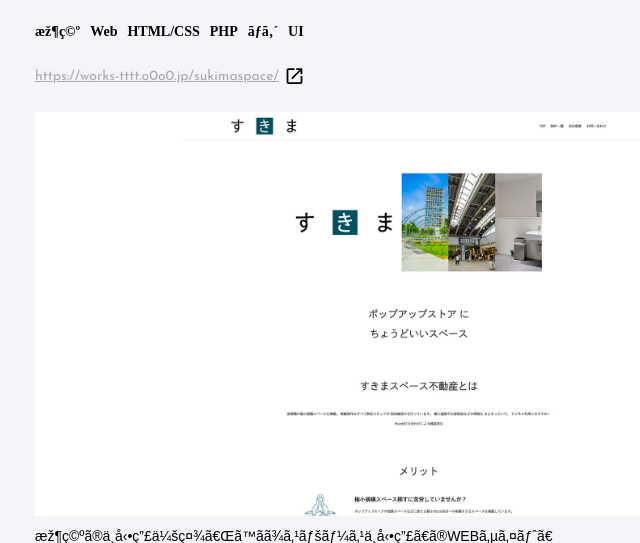
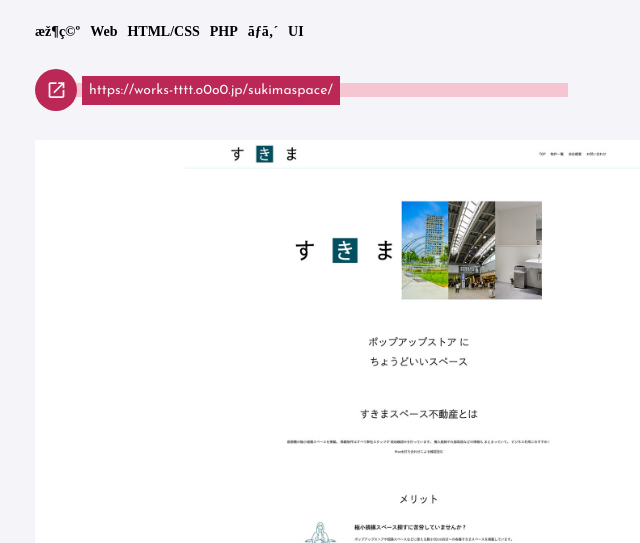
Before and after one commit to matsu-kaze/too4moorii, a PHP site: page /works/sukimaspace/ in a window 1280 px wide. Shown: the part 88-631 px from the top of the page, without its empty margins (221-861 px from the left). Run offline with PHP 8.4, Linux system fonts and the light colour scheme; some web fonts are replaced.

Commit message:
作品名リンクの調整

```diff
--- a/common/css/style.css
+++ b/common/css/style.css
@@ -156,7 +156,8 @@ p.josefin {
 }
 
 .l-workshero a {
-  color: #aaa;
+  color: #f4f4f9;
+  text-decoration: none;
 }
 
 .l-works-nav a {
@@ -517,8 +518,19 @@ body {
   align-items: center;
   gap: 5px;
 }
-#l-works .l-workshero-link > svg {
+#l-works .l-workshero-link > div {
+  align-items: center;
+}
+#l-works .l-workshero-link > div > svg {
   width: 1.5rem;
+  fill: #f4f4f9;
+}
+#l-works .l-workshero-link .c-circle::before {
+  width: 5dwv;
+}
+#l-works .l-workshero-a {
+  background-color: #bb2855;
+  padding: 0.5rem;
 }
 #l-works .l-worksissue dl dt {
   border-bottom: solid 0.5px;
--- a/common/scss/01_foundation/_font.scss
+++ b/common/scss/01_foundation/_font.scss
@@ -43,7 +43,8 @@ p {
 
 .l-workshero {
   a {
-    color: v.$gray;
+    color: v.$white;
+    text-decoration: none;
   }
 }
 
--- a/common/scss/02_layout/_layout.scss
+++ b/common/scss/02_layout/_layout.scss
@@ -232,9 +232,22 @@ body {
     display: flex;
     align-items: center;
     gap: 5px;
-    > svg {
-      width: 1.5rem;
+    >div{
+      align-items: center;
+      > svg {
+        width: 1.5rem;
+        fill: v.$white;
+      }
     }
+    .c-circle{
+      &::before{
+        width: 5dwv;
+      }
+    }
+  }
+  .l-workshero-a{
+    background-color: #bb2855;
+    padding: 0.5rem;
   }
 
   .l-worksissue {
--- a/works/sukimaspace/index.html
+++ b/works/sukimaspace/index.html
@@ -25,18 +25,20 @@
     <section id="works-detail" class="l-workshero c-inner">
       <div class="l-workshero-image">
         <div class="l-workshero-link">
+          <div class="c-circle">
+            <svg height="24px" viewBox="0 -960 960 960" width="24px">
+            <path
+              d="M200-120q-33 0-56.5-23.5T120-200v-560q0-33 23.5-56.5T200-840h280v80H200v560h560v-280h80v280q0 33-23.5 56.5T760-120H200Zm188-212-56-56 372-372H560v-80h280v280h-80v-144L388-332Z"
+            />
+            </svg>
+          </div>
           <a
             href="https://works-tttt.o0o0.jp/sukimaspace/"
             target="_blank"
             rel="noopener"
             class="l-workshero-a"
             >https://works-tttt.o0o0.jp/sukimaspace/</a
-          >
-          <svg height="24px" viewBox="0 -960 960 960" width="24px">
-            <path
-              d="M200-120q-33 0-56.5-23.5T120-200v-560q0-33 23.5-56.5T200-840h280v80H200v560h560v-280h80v280q0 33-23.5 56.5T760-120H200Zm188-212-56-56 372-372H560v-80h280v280h-80v-144L388-332Z"
-            />
-          </svg>
+            >
         </div>
         <img
           src="/too4moorii/common/img/sukima-1stv.jpg"
```
Also changed, not shown: 1 other file.
